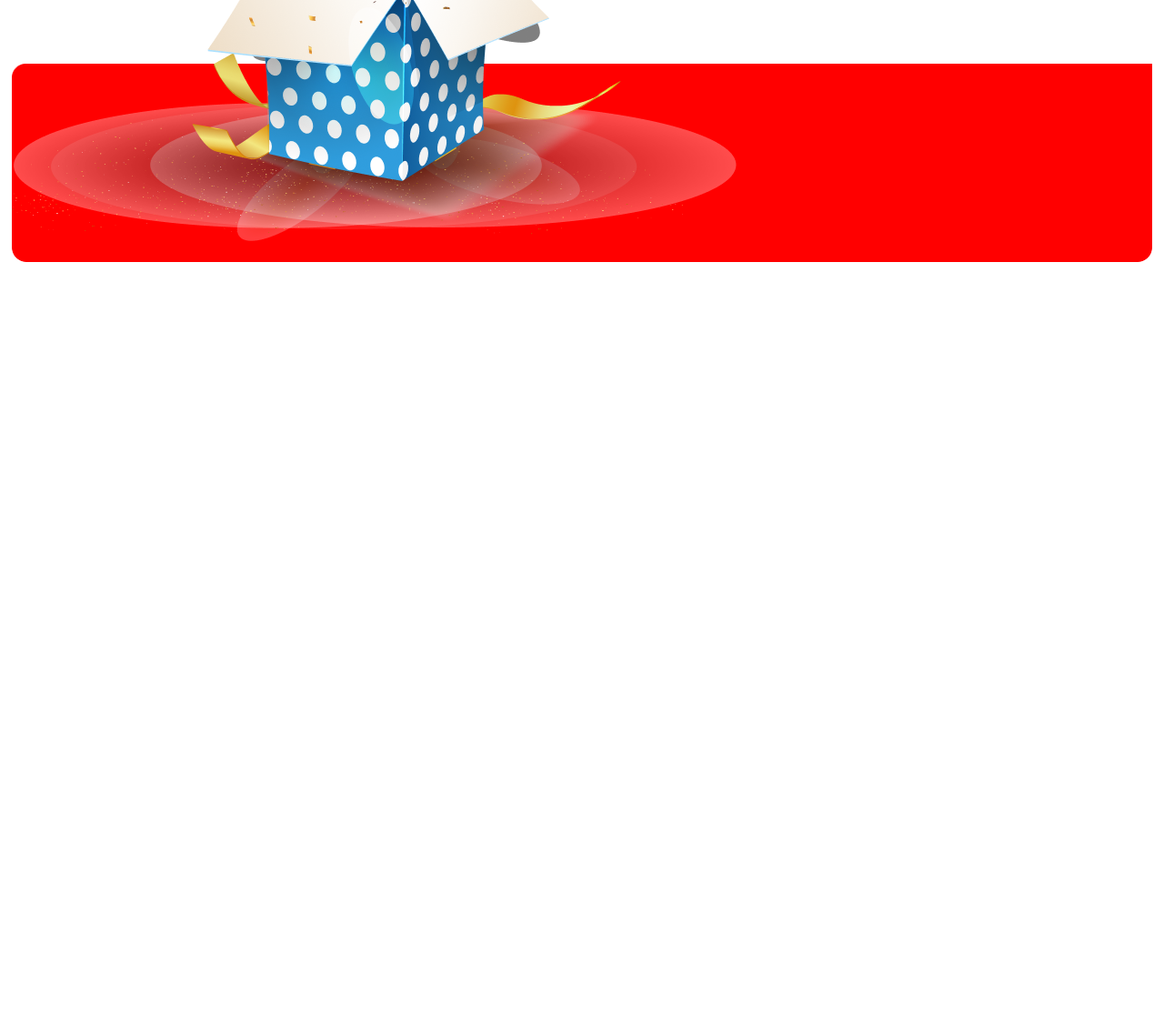
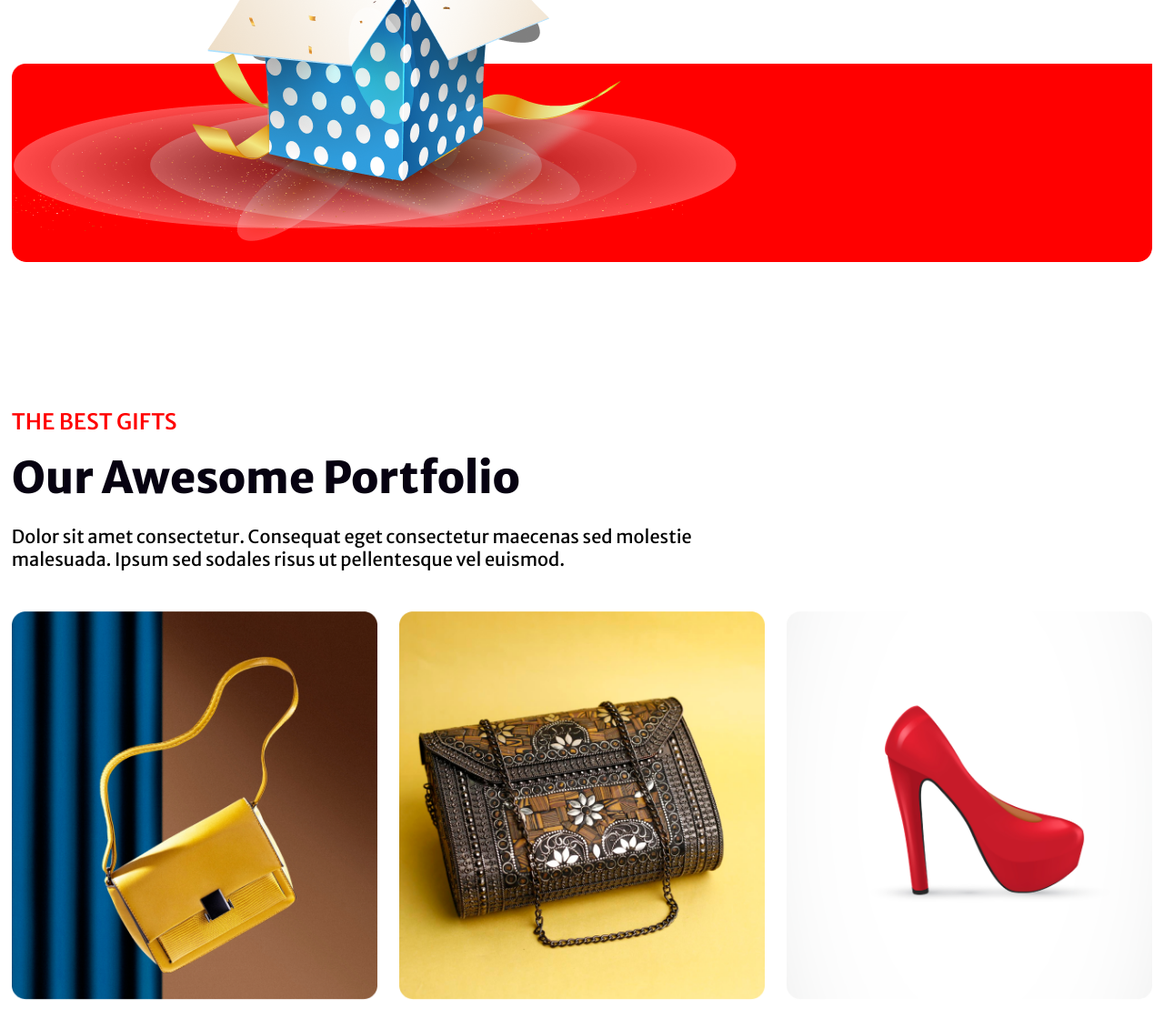
Before and after one commit to Tanjidshafin/batch_9_assignment_solved, a plain HTML site: page index.html in a window 1280 px wide. Shown: the part 4379-5499 px from the top of the page at 91% size. Before the commit the page ends 4679 px from the top, so only its background shows below. Drawn offline with Linux system fonts and the light colour scheme.

Commit message:
grid done

```diff
--- a/index.html
+++ b/index.html
@@ -85,6 +85,24 @@
             <img class="right_img_position" src="images/Group 44.png" alt="">
         </div>
     </section>
+    <section class="grid_section">
+        <div>
+            <p class="grid_title">THE BEST GIFTS</p>
+            <h1 class="grid_title_two">Our Awesome Portfolio</h1>
+            <p class="grid_description">Dolor sit amet consectetur. Consequat eget consectetur maecenas sed molestie malesuada. Ipsum sed sodales
+                risus ut pellentesque vel euismod. </p>
+        </div>
+
+        <div class="display_grid">
+            <img width="100%" src="images/Rectangle 3.png" alt="">
+            <img width="100%" src="images/Rectangle 4.png" alt="">
+            <img width="100%" src="images/Rectangle 5.png" alt="">
+            <img width="100%" src="images/Rectangle 6.png" alt="">
+            <img width="100%" src="images/Rectangle 7.png" alt="">
+            <img width="100%" src="images/Rectangle 8.png" alt="">
+        </div>
+
+    </section>
 </body>
 
 </html>
--- a/styles.css
+++ b/styles.css
@@ -283,6 +283,7 @@
     background-repeat: no-repeat;
     background-size: contain;
     background-position: bottom;
+    margin-bottom: 10rem;
 }
 
 .right_img_position {
@@ -291,3 +292,46 @@
 }
 
 /* Holiday page fully ompleted */
+.grid_section {
+    margin: 1%;
+
+}
+
+.display_grid {
+    display: grid;
+    grid-template-columns: repeat(3, 1fr);
+    gap: 24px;
+
+}
+
+.grid_title {
+    color: rgb(255, 0, 0);
+
+
+
+    font-size: 24px;
+
+    font-weight: 500;
+}
+
+.grid_title_two {
+    color: rgb(7, 2, 17);
+
+margin-top: 16px;
+margin-bottom: 22px;
+
+    font-size: 48px;
+
+    font-weight: 900;
+}
+
+.grid_description {
+    olor: rgba(7, 2, 17, 0.6);
+
+margin-bottom: 45px;
+    font-size: 20px;
+    font-weight: 400;
+    margin-right: 30rem;
+}
+
+/* grid section done */
```
